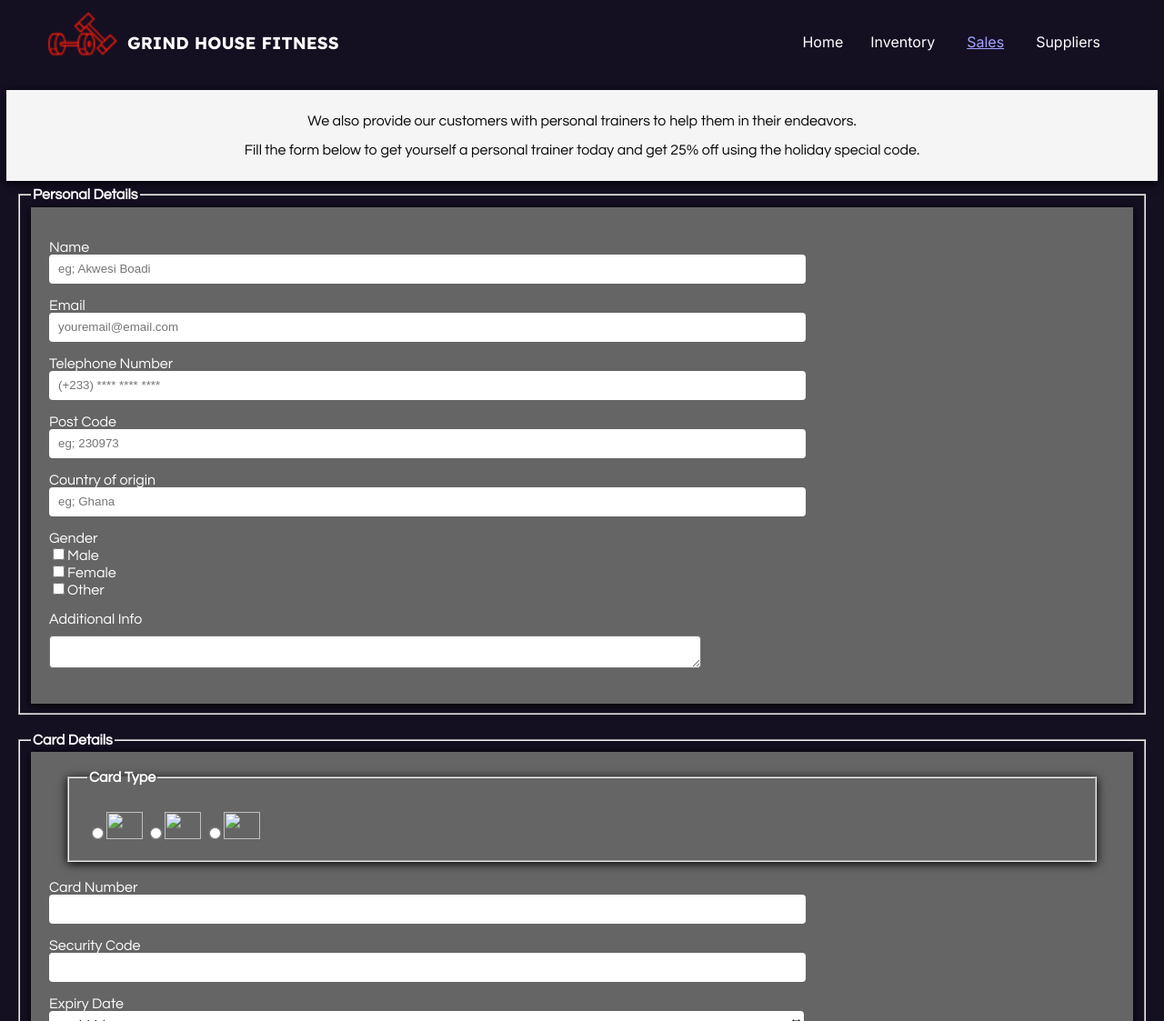
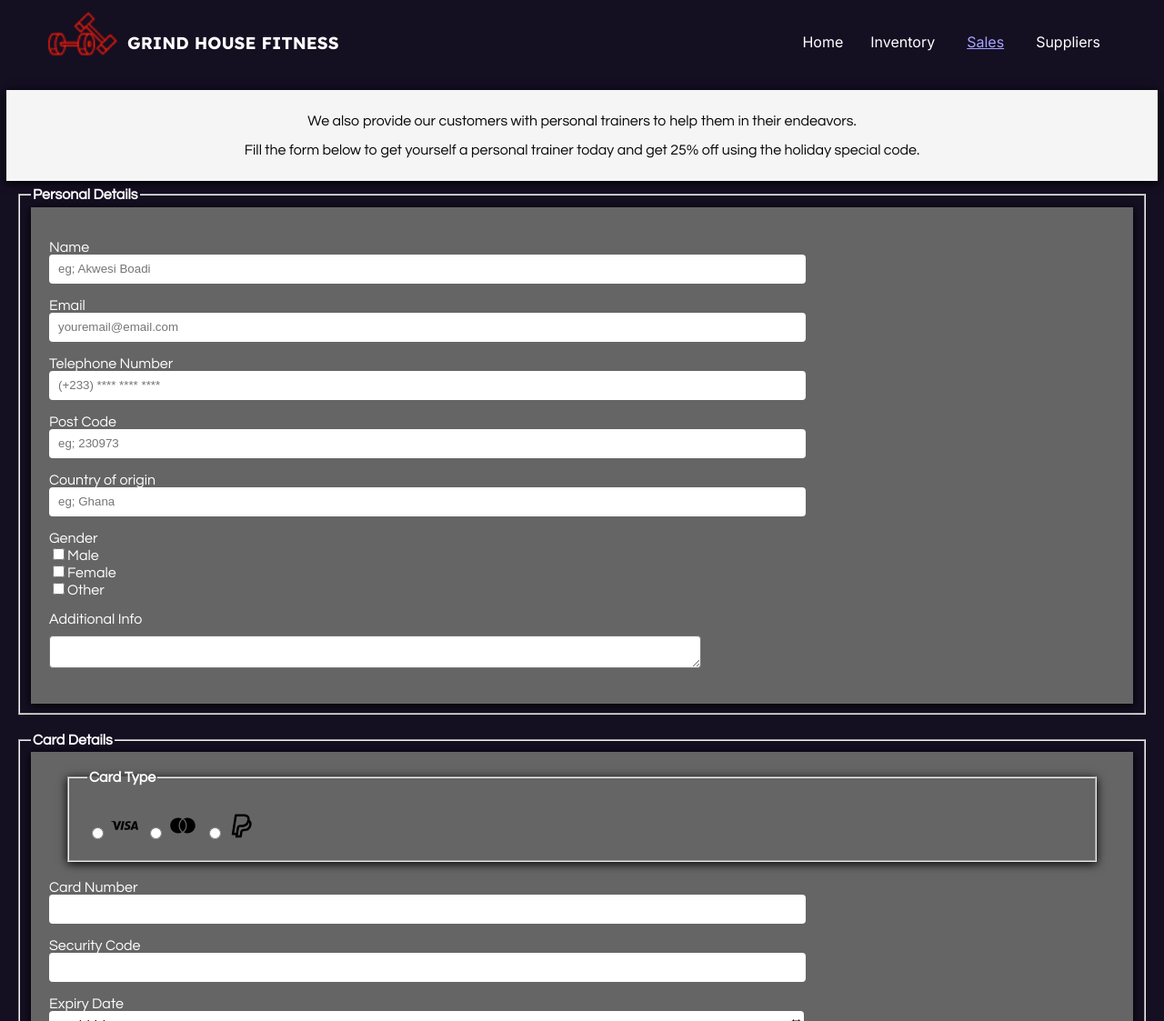
Before and after one commit to Kojo-Abaidoo/grindhousefitness, a plain HTML site: page salesp.html in a window 1280 px wide. Shown: the top 1123 px of the page at 91% size. Drawn offline with nearby package versions, Linux system fonts and the light colour scheme.

Commit message:
Update salesp.html

```diff
--- a/salesp.html
+++ b/salesp.html
@@ -63,15 +63,15 @@
                 <fieldset class="form-1">
                     <legend>Card Type</legend>
                     <label for="">
-                        <input type="radio" name="card" id=""><img class="icon" src="Icn/visa-line.svg">
+                        <input type="radio" name="card" id=""><img class="icon" src="visa-line.svg">
 
                     </label>
                     <label for="">
-                        <input type="radio" name="card" id=""><img class="icon" src="Icn/mastercard-fill.svg">
+                        <input type="radio" name="card" id=""><img class="icon" src="mastercard-fill.svg">
 
                     </label>
                     <label for="">
-                        <input type="radio" name="card" id=""><img class="icon" src="Icn/paypal-line.svg" alt="">
+                        <input type="radio" name="card" id=""><img class="icon" src="paypal-line.svg" alt="">
                     </label>
                 </fieldset>
                 <p>Card Number <br><input class="int" type="text" name="" id=""></p>
```
